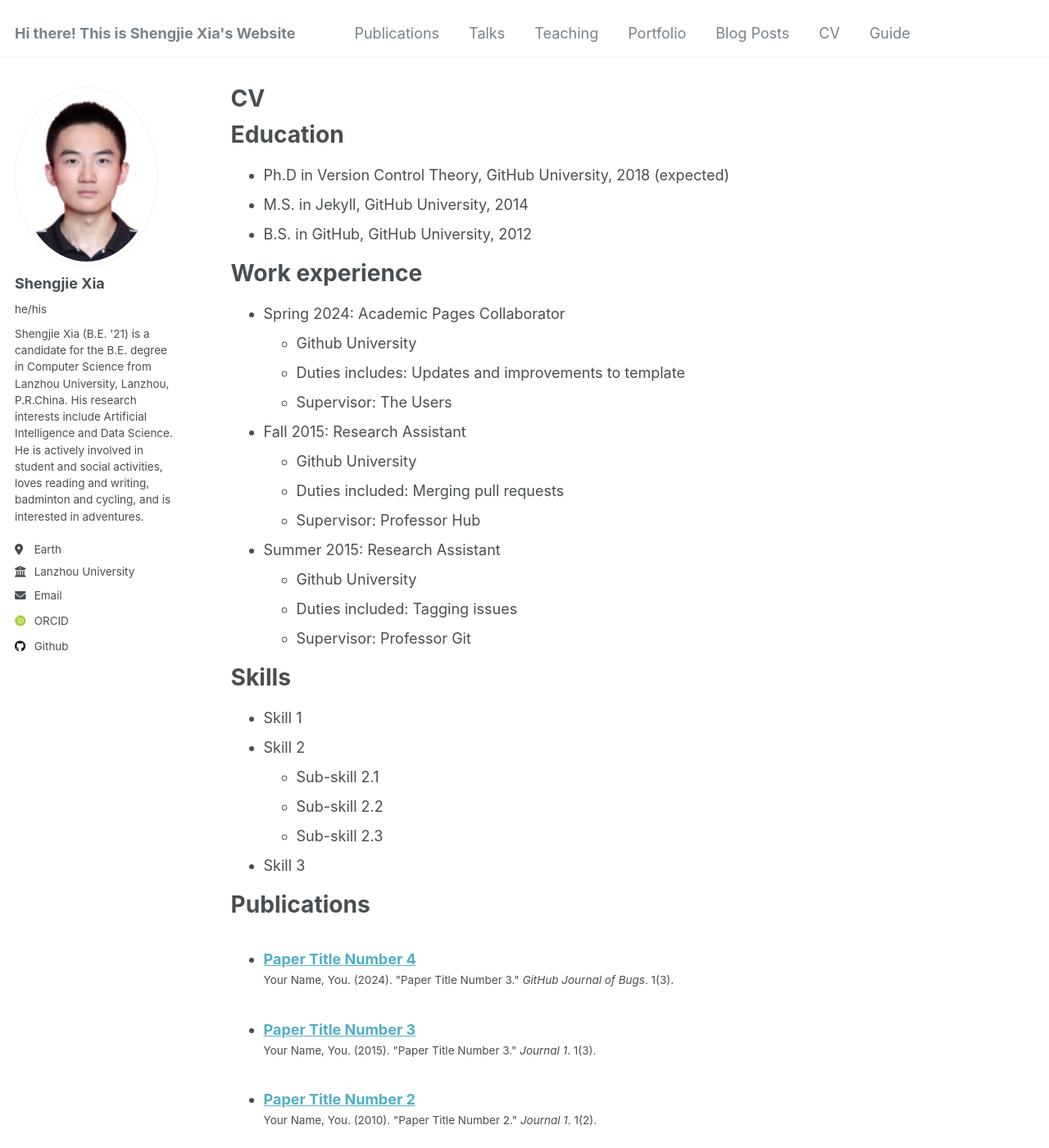
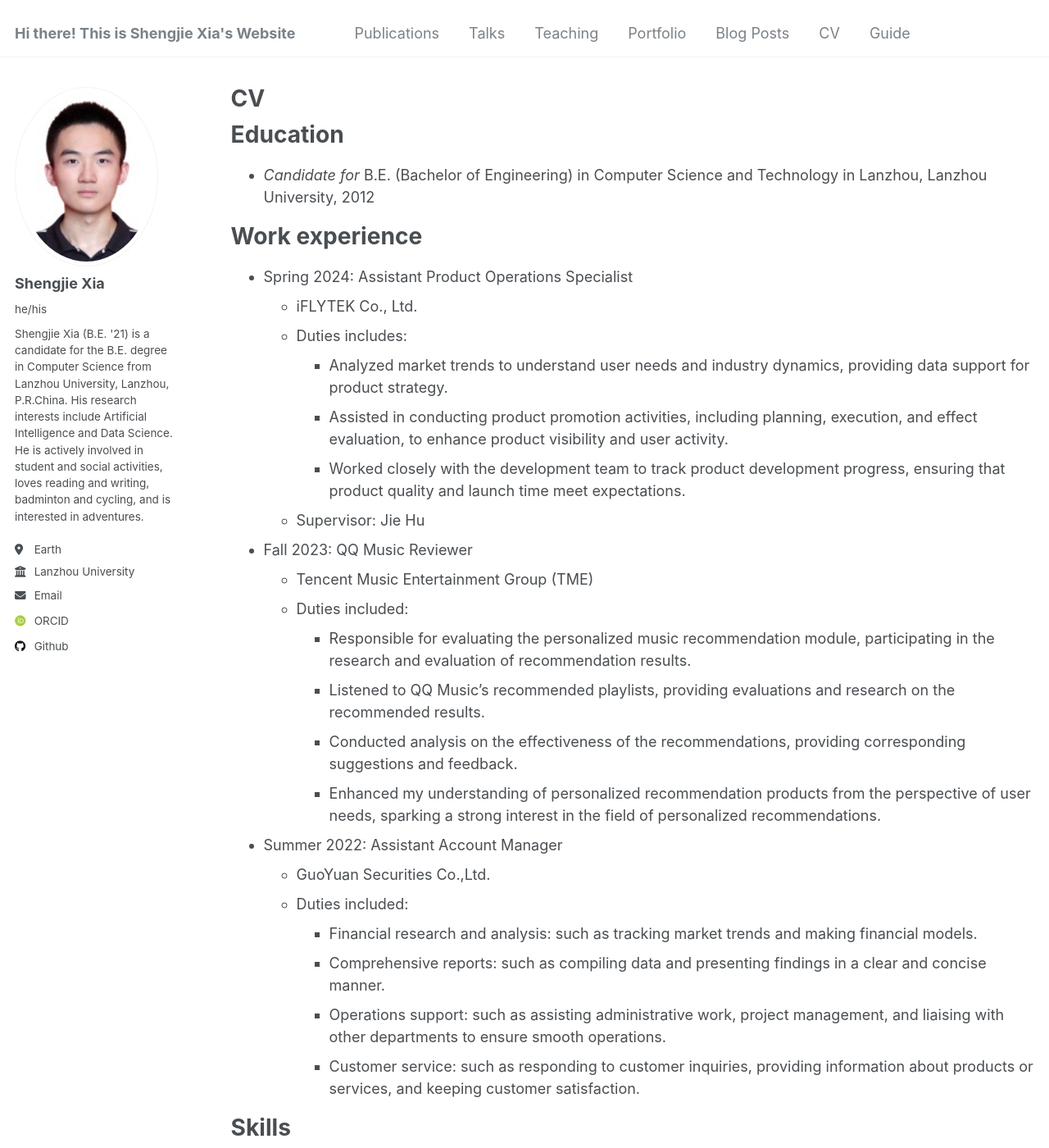
Before and after one commit to xiashj2021/xiashj2021.github.io, a Jekyll site: the page built from _pages/cv.md, in a window 1280 px wide and 1400 px high. Shown: the whole window at 82% size. Built offline with Jekyll 4.4.1, drawn with Linux system fonts in a browser that asks for light colours; some web fonts are replaced; some of the changed text lies outside the part shown.

Commit message:
Update cv.md

```diff
--- a/_pages/cv.md
+++ b/_pages/cv.md
@@ -11,35 +11,76 @@ redirect_from:
 
 Education
 ======
+<!--
 * Ph.D in Version Control Theory, GitHub University, 2018 (expected)
 * M.S. in Jekyll, GitHub University, 2014
-* B.S. in GitHub, GitHub University, 2012
+-->
+* *Candidate for* B.E. (Bachelor of Engineering) in Computer Science and Technology in Lanzhou, Lanzhou University, 2012
 
 Work experience
 ======
-* Spring 2024: Academic Pages Collaborator
-  * Github University
-  * Duties includes: Updates and improvements to template
-  * Supervisor: The Users
+* Spring 2024: Assistant Product Operations Specialist
+  * iFLYTEK Co., Ltd.
+  * Duties includes:
+    * Analyzed market trends to understand user needs and industry dynamics, providing data support for product strategy.
+    * Assisted in conducting product promotion activities, including planning, execution, and effect evaluation, to enhance product visibility and user activity.
+    * Worked closely with the development team to track product development progress, ensuring that product quality and launch time meet expectations.
+  * Supervisor: Jie Hu
 
-* Fall 2015: Research Assistant
-  * Github University
-  * Duties included: Merging pull requests
-  * Supervisor: Professor Hub
+* Fall 2023: QQ Music Reviewer
+  * Tencent Music Entertainment Group (TME)
+  * Duties included:
+    * Responsible for evaluating the personalized music recommendation module, participating in the research and evaluation of recommendation results.
+    * Listened to QQ Music's recommended playlists, providing evaluations and research on the recommended results.
+    * Conducted analysis on the effectiveness of the recommendations, providing corresponding suggestions and feedback.
+    * Enhanced my understanding of personalized recommendation products from the perspective of user needs, sparking a strong interest in the field of personalized recommendations.
 
-* Summer 2015: Research Assistant
-  * Github University
-  * Duties included: Tagging issues
-  * Supervisor: Professor Git
+* Summer 2022: Assistant Account Manager
+  * GuoYuan Securities Co.,Ltd.
+  * Duties included:
+    * Financial research and analysis: such as tracking market trends and making financial models.
+    * Comprehensive reports: such as compiling data and presenting findings in a clear and concise manner.
+    * Operations support: such as assisting administrative work, project management, and liaising with other departments to ensure smooth operations.
+    * Customer service: such as responding to customer inquiries, providing information about products or services, and keeping customer satisfaction.
 
 Skills
 ======
-* Skill 1
-* Skill 2
-  * Sub-skill 2.1
-  * Sub-skill 2.2
-  * Sub-skill 2.3
-* Skill 3
+* Languages
+  * Mandarin (Native)
+  * English (Conversant, IELTS: 6/9, CET-6: 510/710)
+* Programming
+  * Python
+  * SQL
+  * TeX
+  * Java
+  * C/C++
+  * MATLAB
+  * R
+  * JavaScript
+  * Common LISP
+* Developing
+  * Anaconda
+  * Visual Studio Code
+  * VMware Workstation Pro
+  * Linux OS
+* Frameworks
+  * Hadoop
+  * Spark
+  * Vue
+  * Flask
+  * Qt
+  * Docker
+  * Kubernetes
+  * OpenStack
+  * Ceph
+* Tools
+  * Pandas
+  * Matplotlib
+  * TensorFlow
+  * PyTorch
+  * Requests
+  * Selenium
+  * Scikit-learn
 
 Publications
 ======
@@ -47,6 +88,7 @@ Publications
     {% include archive-single-cv.html %}
   {% endfor %}</ul>
 
+<!--
 Talks
 ======
   <ul>{% for post in site.talks reversed %}
@@ -58,7 +100,34 @@ Teaching
   <ul>{% for post in site.teaching reversed %}
     {% include archive-single-cv.html %}
   {% endfor %}</ul>
+-->
 
 Service and leadership
 ======
-* Currently signed in to 43 different slack teams
+* Nov. 2022 - present: Member
+  * Lanzhou University Open Source Society (LZUOSS)
+  * Duties included:
+    * Responsible for the basic preparation for the maintenance of university open source community mirror station.
+  * Understand the operation of Linux operating system, and install Arch Linux operating system.
+  * Deeply realize the meaning of open source community and the spirit of open source.
+* Sept. 2023 - Jul. 2024: Head of Publicity and Technology Dept.
+  * Lanzhou University Qiyun International Relations Association
+  * Duties included:
+    * Responsible for the publicity and development work of the association.
+    * Mastered image processing and video editing.
+    * Explored the development and numerical design of strategy games, and successfully organized the Third Simulated Diplomat Forum and the Third Strategy Simulation Challenge of Lanzhou University.
+* $23^{rd}$ May 2024 - $26^{th}$ May 2024: UK Delegate to the United Nations Security Council
+  * Beijing International Model United Nations Conference 2024
+  * Topic:
+    * Discussion on the Extension of the Multinational Security Support (MSS) Mission in Haiti.
+  * Duties included:
+    * Actively engaged in consultations and organized resolution writing.
+    * Involved in the settlement of international disputes and made speeches to clarify position.
+  * Improved oral expression and document writing skills.
+* $1^{st}$ Aug. 2022 - $31^{st}$ Aug. 2022: Volunteer
+  * Lanzhou University Western Sky Association
+  * Duties included:
+    * Conducted popularization of scientific knowledge and teaching activities in elementary school in remote areas.
+    * Psychological counseling to strengthen the bond between children and parents.
+  * Deepened understanding of the current state of education and economic development in China.
+  * Improved interpersonal skills and brought more attention to vulnerable groups and social problems in remote areas.
```
